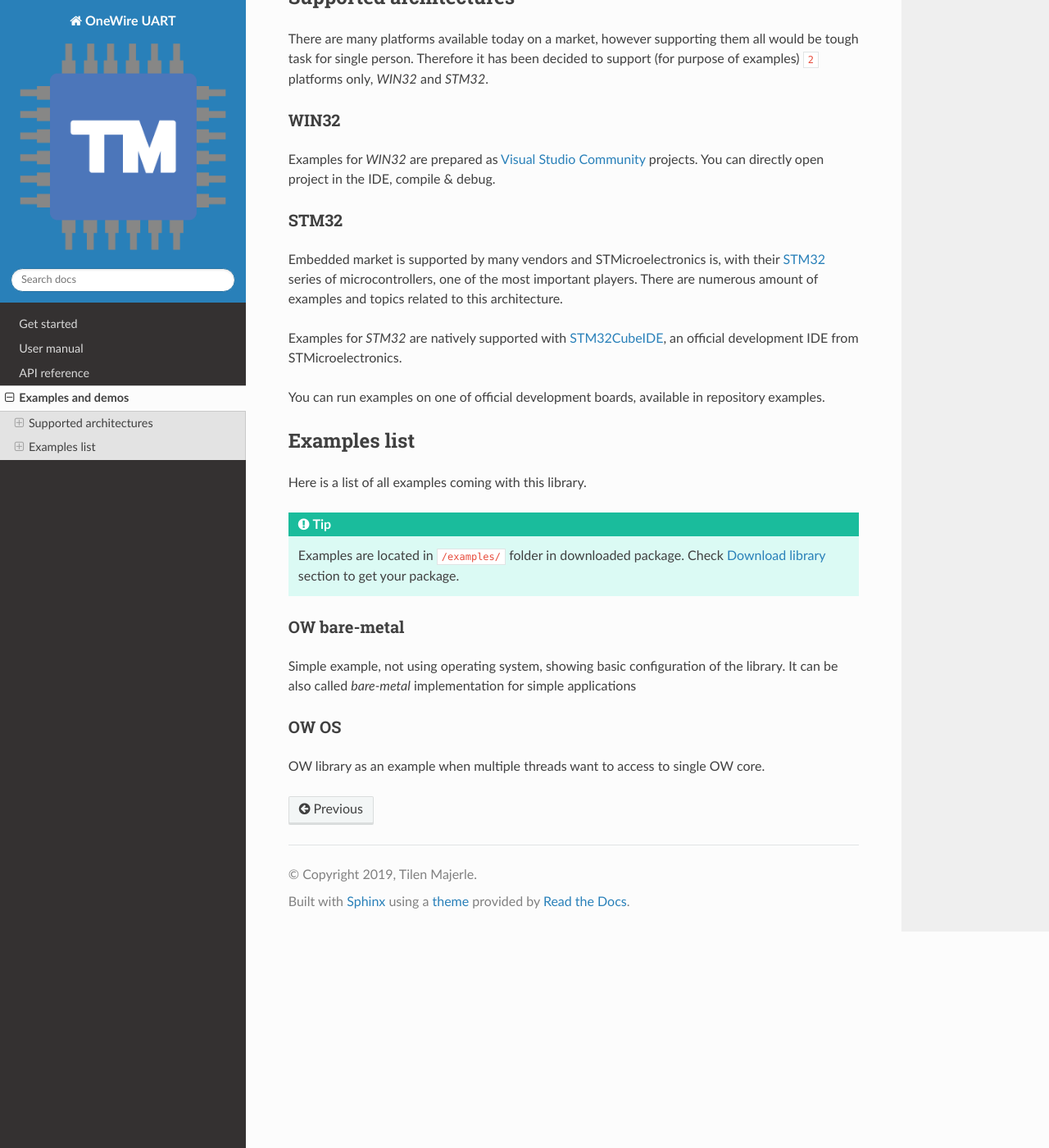
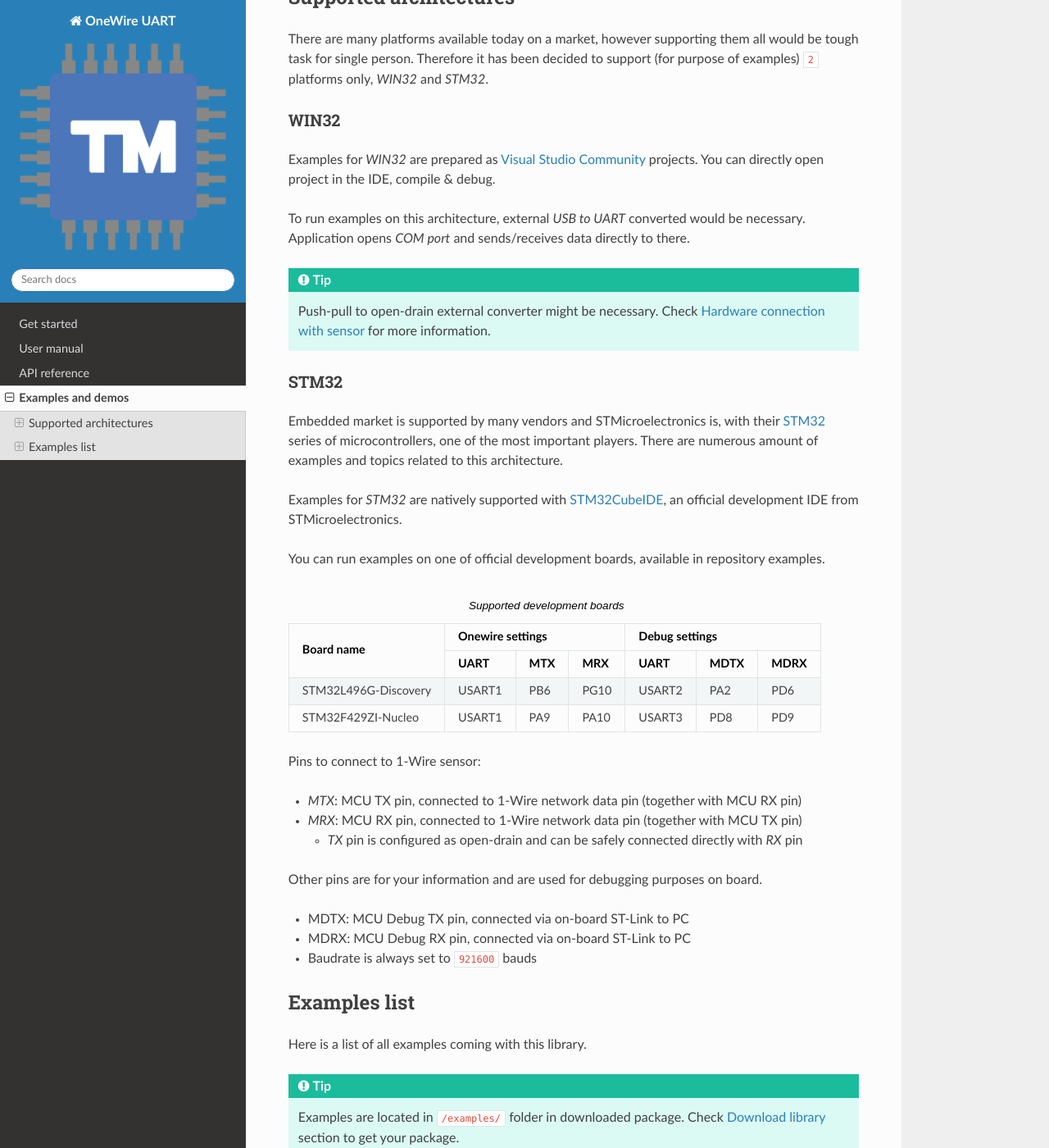
Before and after one commit to MaJerle/lwow, a Sphinx documentation site: the page built from docs/examples/index.rst, in a window 1280 px wide and 1400 px high, scrolled down 450 px. Shown: the whole window at 82% size. Built offline with Sphinx 7.4.7 and the Read the Docs theme 2.0.0, drawn with Linux system fonts in a browser that asks for light colours.

Commit message:
Add custom style for table and links

```diff
--- a/docs/examples/index.rst
+++ b/docs/examples/index.rst
@@ -23,6 +23,13 @@
 Examples for *WIN32* are prepared as `Visual Studio Community <https://visualstudio.microsoft.com/vs/community/>`_ projects.
 You can directly open project in the IDE, compile & debug.
 
+To run examples on this architecture, external *USB to UART* converted would be necessary.
+Application opens *COM port* and sends/receives data directly to there.
+
+.. tip::
+	Push-pull to open-drain external converter might be necessary.
+	Check :ref:`hw_connection` for more information.
+
 STM32
 *****
 
@@ -32,6 +39,31 @@
 Examples for *STM32* are natively supported with `STM32CubeIDE <https://www.st.com/en/development-tools/stm32cubeide.html>`_, an official development IDE from STMicroelectronics.
 
 You can run examples on one of official development boards, available in repository examples.
+
+.. table:: Supported development boards
+
+	+----------------------+----------------------+----------------------+
+	| Board name           | Onewire settings     | Debug settings       |
+	|                      +--------+------+------+--------+------+------+
+	|                      | UART   | MTX  | MRX  | UART   | MDTX | MDRX |
+	+======================+========+======+======+========+======+======+
+	| STM32L496G-Discovery | USART1 | PB6  | PG10 | USART2 | PA2  | PD6  |
+	+----------------------+--------+------+------+--------+------+------+
+	| STM32F429ZI-Nucleo   | USART1 | PA9  | PA10 | USART3 | PD8  | PD9  |
+	+----------------------+--------+------+------+--------+------+------+
+
+Pins to connect to 1-Wire sensor:
+
+* *MTX*: MCU TX pin, connected to 1-Wire network data pin (together with MCU RX pin)
+* *MRX*: MCU RX pin, connected to 1-Wire network data pin (together with MCU TX pin)
+
+  * *TX* pin is configured as open-drain and can be safely connected directly with *RX* pin
+
+Other pins are for your information and are used for debugging purposes on board.
+
+* MDTX: MCU Debug TX pin, connected via on-board ST-Link to PC
+* MDRX: MCU Debug RX pin, connected via on-board ST-Link to PC
+* Baudrate is always set to ``921600`` bauds
 
 Examples list
 ^^^^^^^^^^^^^
--- a/docs/static/css/common.css
+++ b/docs/static/css/common.css
@@ -1,3 +1,32 @@
+/* Center aligned text */
 .center {
     text-align: center;
 }
+
+/* Paragraph with main links on index page */
+.index_links {
+	text-align: center;
+}
+
+/* Index links a */
+.index-links a {
+    display: inline-block;
+    border: 1px solid #0E4263;
+    padding: 3px 10px;
+    background: #2980B9;
+    border-radius: 4px;
+    color: #FFFFFF;
+}
+
+.index-links a:hover {
+    background: #0E4263;
+}
+
+/* Table header p w/0 margin */
+table thead th {
+	vertical-align: middle;
+}
+
+table thead th p {
+	margin: 0;
+}
```
Also changed, not shown: docs/index.rst (+5 -3 lines).
